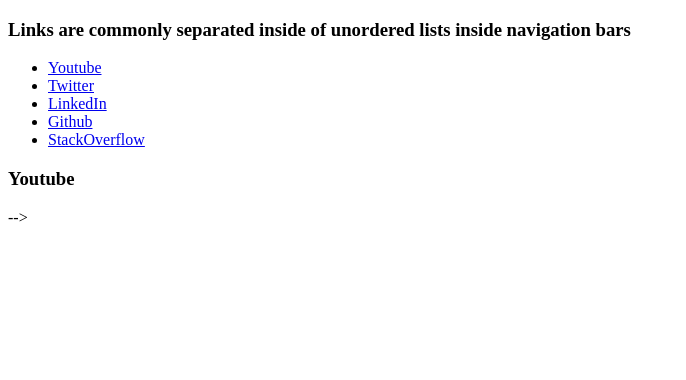
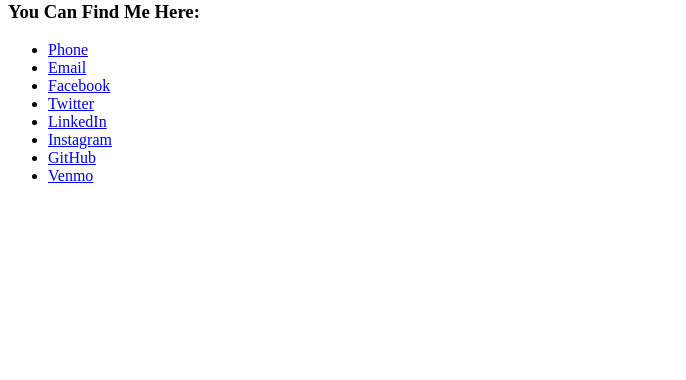
Before and after one commit to mdsmith577/mdsmith577.github.io, a plain HTML site: page index.html in a window 1280 px wide. Shown: the part 420-800 px from the top of the page, without its empty margins (0-686 px from the left). Drawn offline with Linux system fonts and the light colour scheme.

Commit message:
changed links

```diff
--- a/index.html
+++ b/index.html
@@ -16,9 +16,6 @@
     <a href='https://photos.google.com/share/AF1QipM8oQBI-ftpNVVsPz1qVBsN1VapnfBVt4wHvi_Z_6dGeXP-F6xq9JbhYIkp-s-lsw?key=Nm9nOV9LX0JCY3JsSDBqZkRYR0s4SWZwdUpUNUJB&source=ctrlq.org'><img src='https://lh3.googleusercontent.com/wq6E7vfENf4_HXkoa8vWxCN0iHRFMMmcF-0nEYWeUzKYQYeoyB68h9FFPQ7AO1BumOfKfGIO-TzOPIrxC4yFSIiUcLMFdVv75CXPbfJR9OWU8xV_2vxGN2-1n8XVjtaETsLGIPItd8w=w420' /></a>
     <br>
 
-    <!-- Link with New Tab-->
-    <a href="https://www.google.com" target="_blank">Opens new tab</a>
-    <br> -->
 
     <!-- Bold Link -->
     <strong><a href="https://www.youtube.com">This is a bold link</a></strong>
@@ -51,16 +48,17 @@
     </ul> -->
 
     <!-- Nesting anchor elements inside of li elements -->
-    <h3>Links are commonly separated inside of unordered lists inside navigation bars</h3>
+    <h3>You Can Find Me Here:</h3>
     <ul>
-      <li><a href="https://www.youtube.com">Youtube</a></li>
-      <li><a href="https://www.twitter.com">Twitter</a></li>
-      <li><a href="https://www.linkedin.com">LinkedIn</a></li>
-      <li><a href="https://www.github.com">Github</a></li>
-      <li><a href="https://www.stackoverflow.com">StackOverflow</a></li>
+      <li><a href="(815) 878-6516">Phone</a></li>
+      <li><a href="mdsmith577@gmail.com">Email</a></li>
+      <li><a href="https://www.facebook.com/profile.php?id=100004633087263">Facebook</a></li>
+      <li><a href="https://twitter.com/mdsmith577">Twitter</a></li>
+      <li><a href="https://www.linkedin.com/in/mike-smith-273a3631/">LinkedIn</a></li>
+      <li><a href="https://www.instagram.com/mdsmith577/">Instagram</a></li>
+      <li><a href="https://github.com/mdsmith577">GitHub</a></li>
+      <li><a href="https://venmo.com/Mike-Smith-434">Venmo</a></li>
     </ul>
-
-    <h3>Youtube</h3> -->
 
   </body>
 
```
